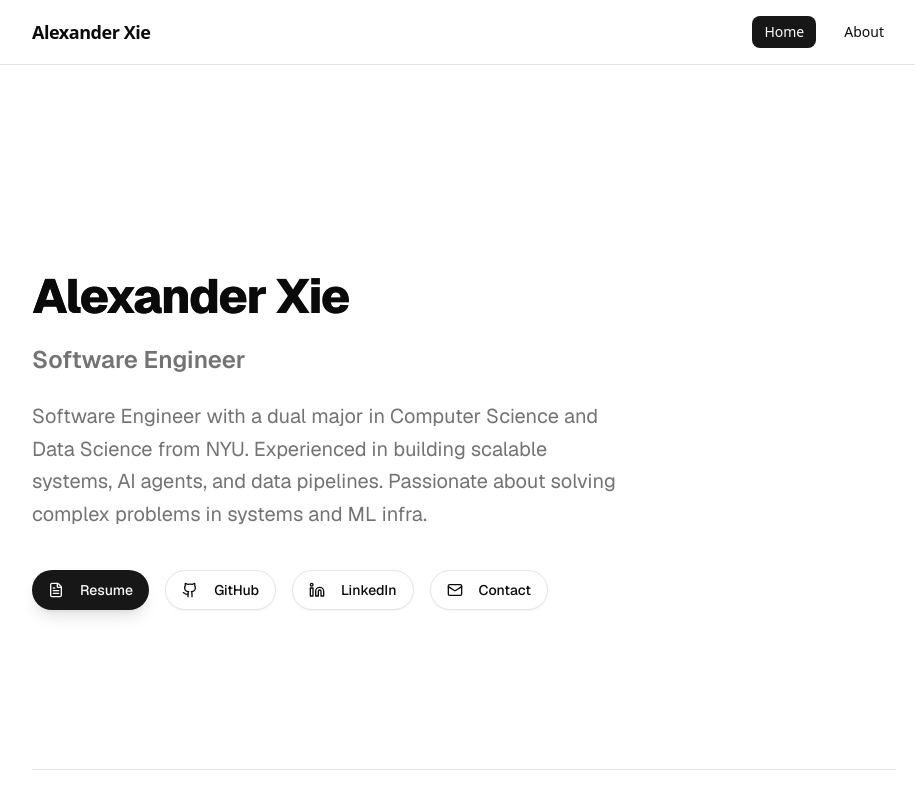
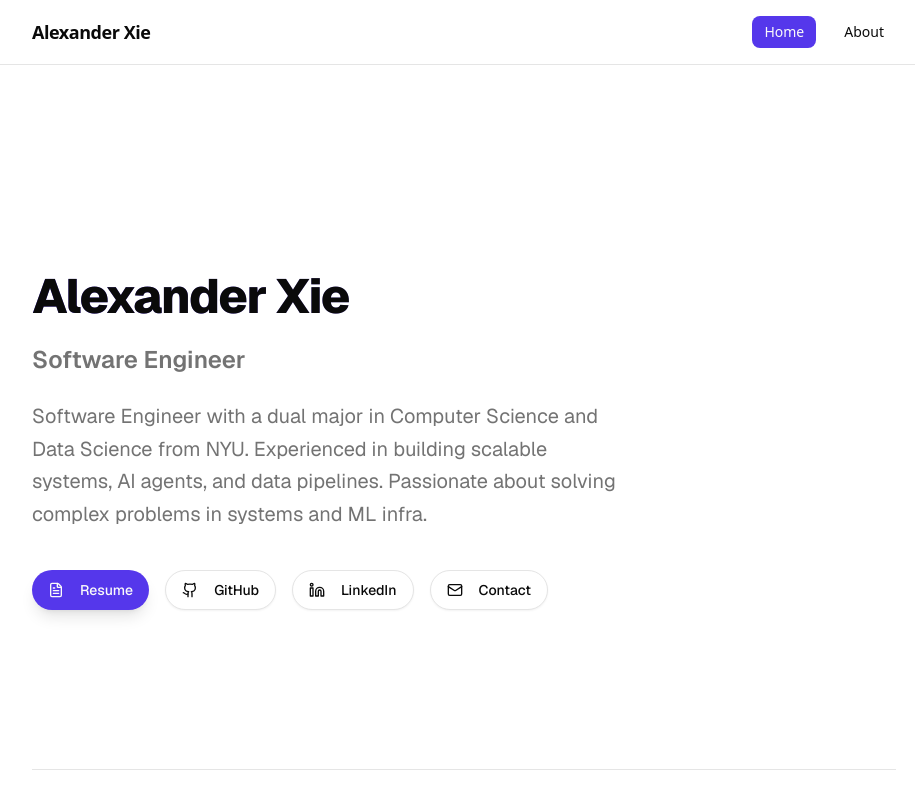
Before and after one commit to axie22/axie22.github.io, a Next.js app in the folder axie22/: page / in a window 1280 px wide. Shown: the top 800 px of the page, without its empty margins (176-1091 px from the left). Built offline with nearby package versions, Linux system fonts and the light colour scheme.

Commit message:
Made it more visually appealing

```diff
--- a/axie22/app/globals.css
+++ b/axie22/app/globals.css
@@ -54,18 +54,18 @@
   --card-foreground: oklch(0.145 0 0);
   --popover: oklch(1 0 0);
   --popover-foreground: oklch(0.145 0 0);
-  --primary: oklch(0.205 0 0);
+  --primary: oklch(0.5 0.25 280);
   --primary-foreground: oklch(0.985 0 0);
   --secondary: oklch(0.97 0 0);
-  --secondary-foreground: oklch(0.205 0 0);
+  --secondary-foreground: oklch(0.5 0.25 280);
   --muted: oklch(0.97 0 0);
   --muted-foreground: oklch(0.556 0 0);
   --accent: oklch(0.97 0 0);
-  --accent-foreground: oklch(0.205 0 0);
+  --accent-foreground: oklch(0.5 0.25 280);
   --destructive: oklch(0.577 0.245 27.325);
   --border: oklch(0.922 0 0);
   --input: oklch(0.922 0 0);
-  --ring: oklch(0.708 0 0);
+  --ring: oklch(0.5 0.25 280);
   --chart-1: oklch(0.646 0.222 41.116);
   --chart-2: oklch(0.6 0.118 184.704);
   --chart-3: oklch(0.398 0.07 227.392);
@@ -88,8 +88,8 @@
   --card-foreground: oklch(0.985 0 0);
   --popover: oklch(0.205 0 0);
   --popover-foreground: oklch(0.985 0 0);
-  --primary: oklch(0.922 0 0);
-  --primary-foreground: oklch(0.205 0 0);
+  --primary: oklch(0.65 0.2 280);
+  --primary-foreground: oklch(0.145 0 0);
   --secondary: oklch(0.269 0 0);
   --secondary-foreground: oklch(0.985 0 0);
   --muted: oklch(0.269 0 0);
@@ -99,7 +99,7 @@
   --destructive: oklch(0.704 0.191 22.216);
   --border: oklch(1 0 0 / 10%);
   --input: oklch(1 0 0 / 15%);
-  --ring: oklch(0.556 0 0);
+  --ring: oklch(0.65 0.2 280);
   --chart-1: oklch(0.488 0.243 264.376);
   --chart-2: oklch(0.696 0.17 162.48);
   --chart-3: oklch(0.769 0.188 70.08);
--- a/axie22/app/layout.tsx
+++ b/axie22/app/layout.tsx
@@ -2,6 +2,7 @@ import type { Metadata } from "next";
 import { Geist, Geist_Mono } from "next/font/google";
 import "./globals.css";
 import { Navbar } from "@/components/layout/Navbar";
+import { BackgroundBlobs } from "@/components/layout/BackgroundBlobs";
 
 const geistSans = Geist({
   variable: "--font-geist-sans",
@@ -26,8 +27,9 @@ export default function RootLayout({
   return (
     <html lang="en">
       <body
-        className={`${geistSans.variable} ${geistMono.variable} antialiased`}
+        className={`${geistSans.variable} ${geistMono.variable} antialiased relative`}
       >
+        <BackgroundBlobs />
         <Navbar />
         {children}
       </body>
--- /dev/null
+++ b/axie22/components/layout/BackgroundBlobs.tsx
@@ -0,0 +1,14 @@
+export const BackgroundBlobs = () => {
+    return (
+      <div className="fixed inset-0 -z-10 overflow-hidden pointer-events-none user-select-none">
+        {/* Top Right Blob */}
+        <div className="absolute -top-[10%] -right-[10%] w-[40rem] h-[40rem] bg-purple-500/30 rounded-full blur-3xl opacity-50 animate-pulse mix-blend-multiply dark:mix-blend-screen filter" />
+
+        {/* Bottom Left Blob */}
+        <div className="absolute -bottom-[10%] -left-[10%] w-[40rem] h-[40rem] bg-indigo-500/30 rounded-full blur-3xl opacity-50 animate-pulse mix-blend-multiply dark:mix-blend-screen filter" style={{ animationDelay: "2s" }} />
+
+        {/* Centerish Blob */}
+        <div className="absolute top-[40%] left-[30%] w-[30rem] h-[30rem] bg-pink-500/20 rounded-full blur-3xl opacity-30 animate-pulse mix-blend-multiply dark:mix-blend-screen filter" style={{ animationDelay: "4s" }} />
+      </div>
+    );
+  };
```
